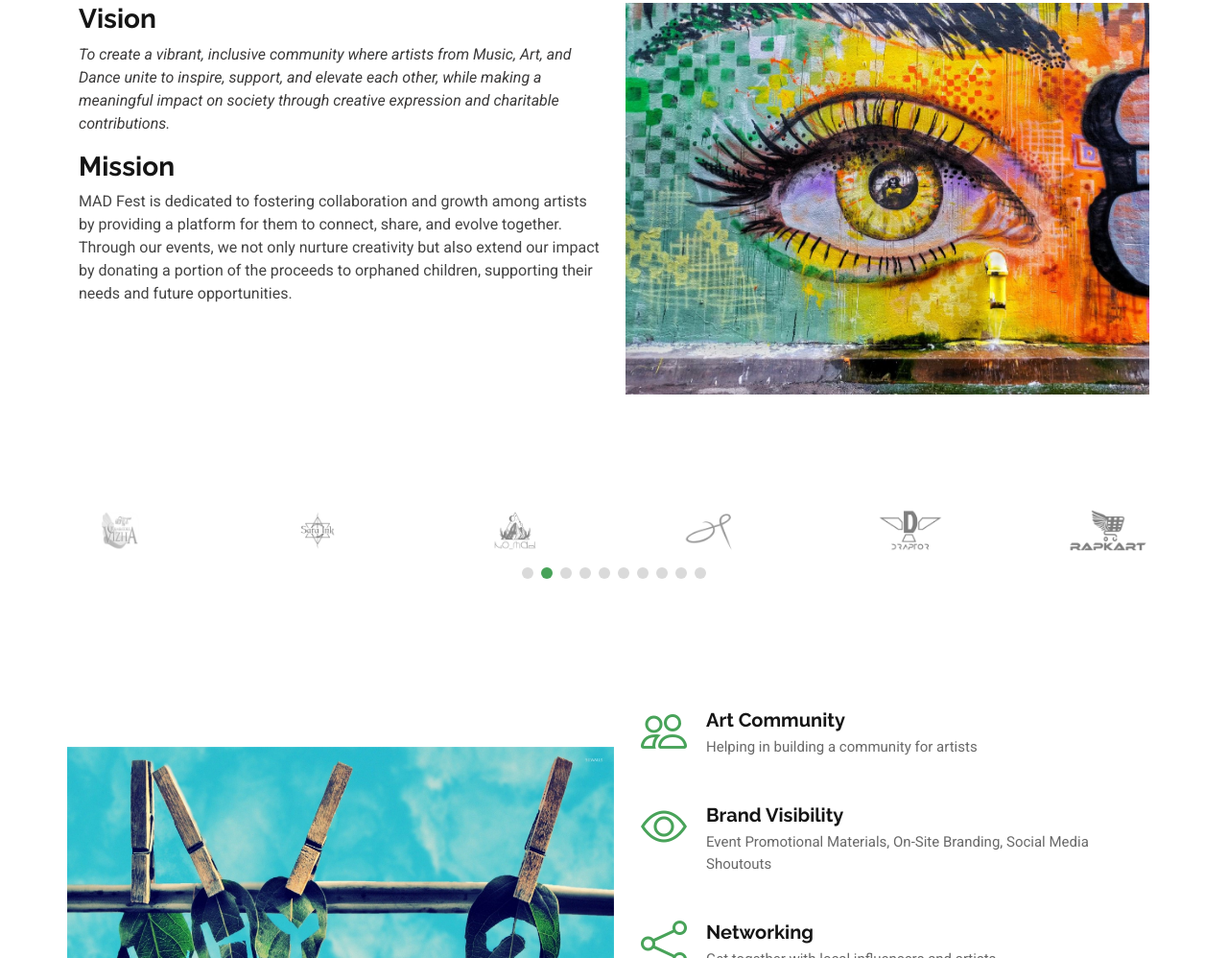
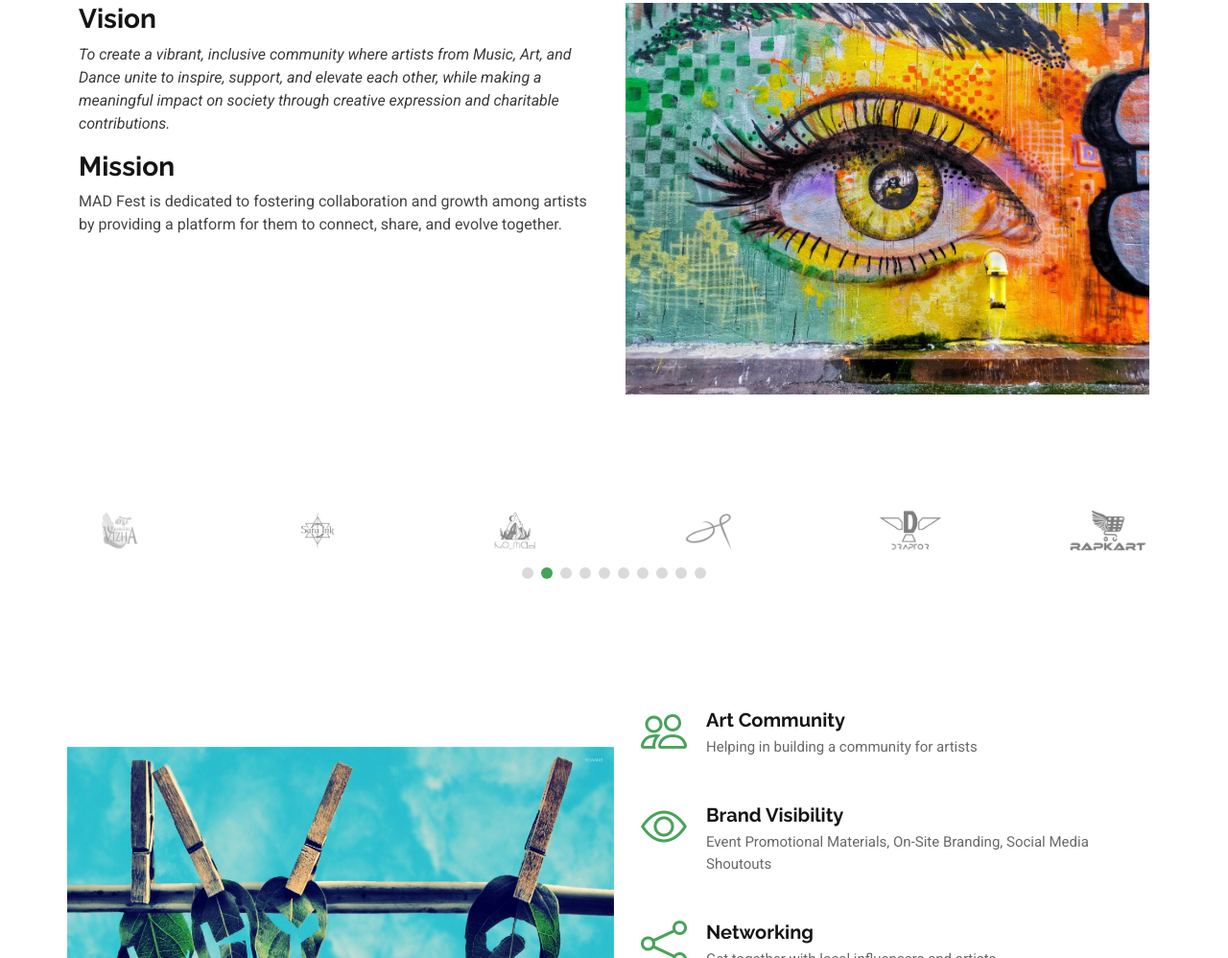
Before and after one commit to madfest-max/madfest-landing, a plain HTML site: page index.html in a window 1280 px wide. Shown: the part 857-1855 px from the top of the page at 96% size. Drawn offline with Linux system fonts and the light colour scheme.

Commit message:
altering the mission statement

```diff
--- a/index.html
+++ b/index.html
@@ -137,9 +137,7 @@
             <h3>Mission</h3>
             <p>
               MAD Fest is dedicated to fostering collaboration and growth among artists by providing a platform
-              for them to connect, share, and evolve together. Through our events, we not only nurture creativity
-              but also extend our impact by donating a portion of the proceeds to orphaned children,
-              supporting their needs and future opportunities.
+              for them to connect, share, and evolve together.
             </p>
           </div>
         </div>
```
